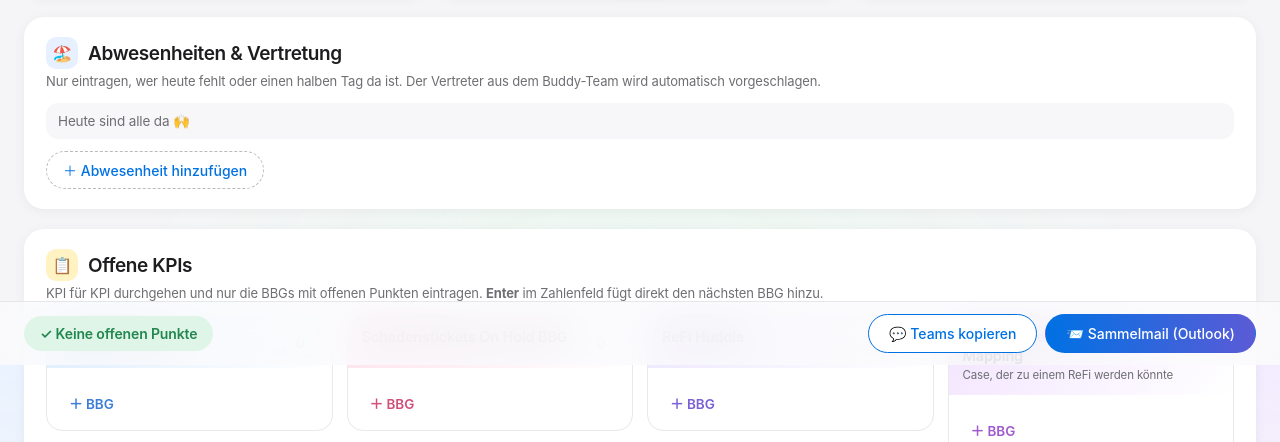
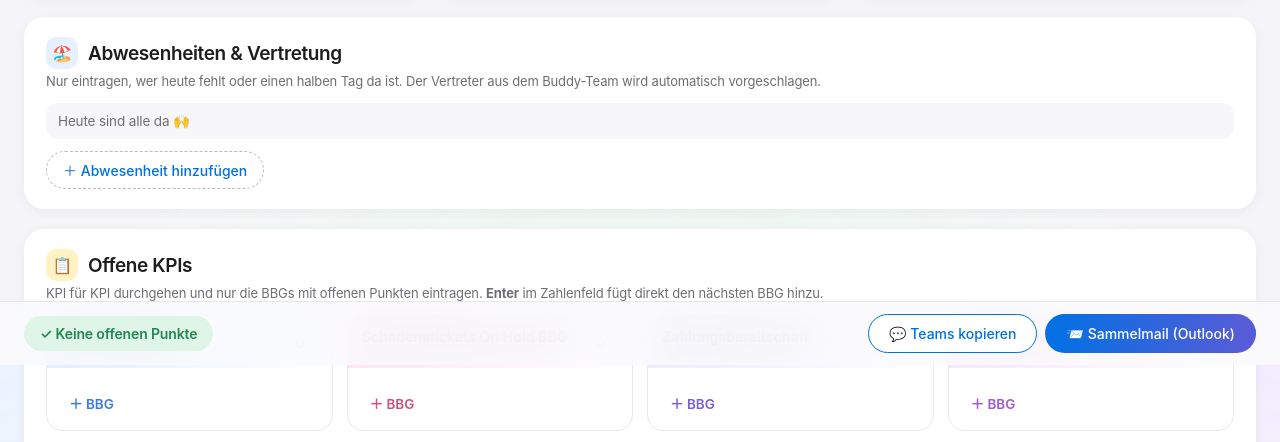
Before and after one commit to bbg-tools/check-in, a plain HTML site: page index.html in a window 1280 px wide. Shown: the part 435-877 px from the top of the page. Drawn offline with Linux system fonts and the light colour scheme.

Commit message:
Zahlungsbereitschaft direkt nach Schadenstickets On Hold
Co-Authored-By: Claude Opus 5.5 <noreply@anthropic.com>
Claude-Session: https://claude.ai/code/session_014ox9ssLpvXXCz8rwdagpb1

```diff
--- a/index.html
+++ b/index.html
@@ -335,14 +335,14 @@ Luisa Linke`;
 const KPIS=[
   {id:'rem',  label:'Remindertickets',                 head:'Reminder&shy;tickets'},
   {id:'dmg',  label:'Schadenstickets On Hold BBG',     head:'Schadens&shy;tickets On Hold BBG'},
+  {id:'zb',   label:'Zahlungsbereitschaft',            head:'Zahlungs&shy;bereitschaft'},
   {id:'refi', label:'ReFi Huddle',                     head:'ReFi Huddle'},
   {id:'ffmt', label:'ReFi Huddle | CS > FFMT Mapping', head:'ReFi | CS &gt; FFMT Mapping', note:'Case, der zu einem ReFi werden könnte'},
   {id:'ep',   label:'Emergency Replanning',            head:'Emergency Replanning'},
   {id:'uis',  label:'Urgent Inbound Sales',            head:'Urgent Inbound Sales'},
   {id:'ret',  label:'Reopened Retention Cases',        head:'Reopened Retention Cases'},
   {id:'telli',label:'Telli überfällig',                head:'Telli überfällig'},
-  {id:'bv',   label:'Bauvorbereitung offen (heute)',   head:'Bau&shy;vorbereitung offen (heute)'},
-  {id:'zb',   label:'Zahlungsbereitschaft',            head:'Zahlungs&shy;bereitschaft'}
+  {id:'bv',   label:'Bauvorbereitung offen (heute)',   head:'Bau&shy;vorbereitung offen (heute)'}
 ];
 const STATUS=[['da','Anwesend'],['halb','Halber Tag'],['urlaub','Urlaub'],['krank','Krank'],['weg','Abwesend']];
 const ABSENT=['urlaub','krank','weg'];
```
